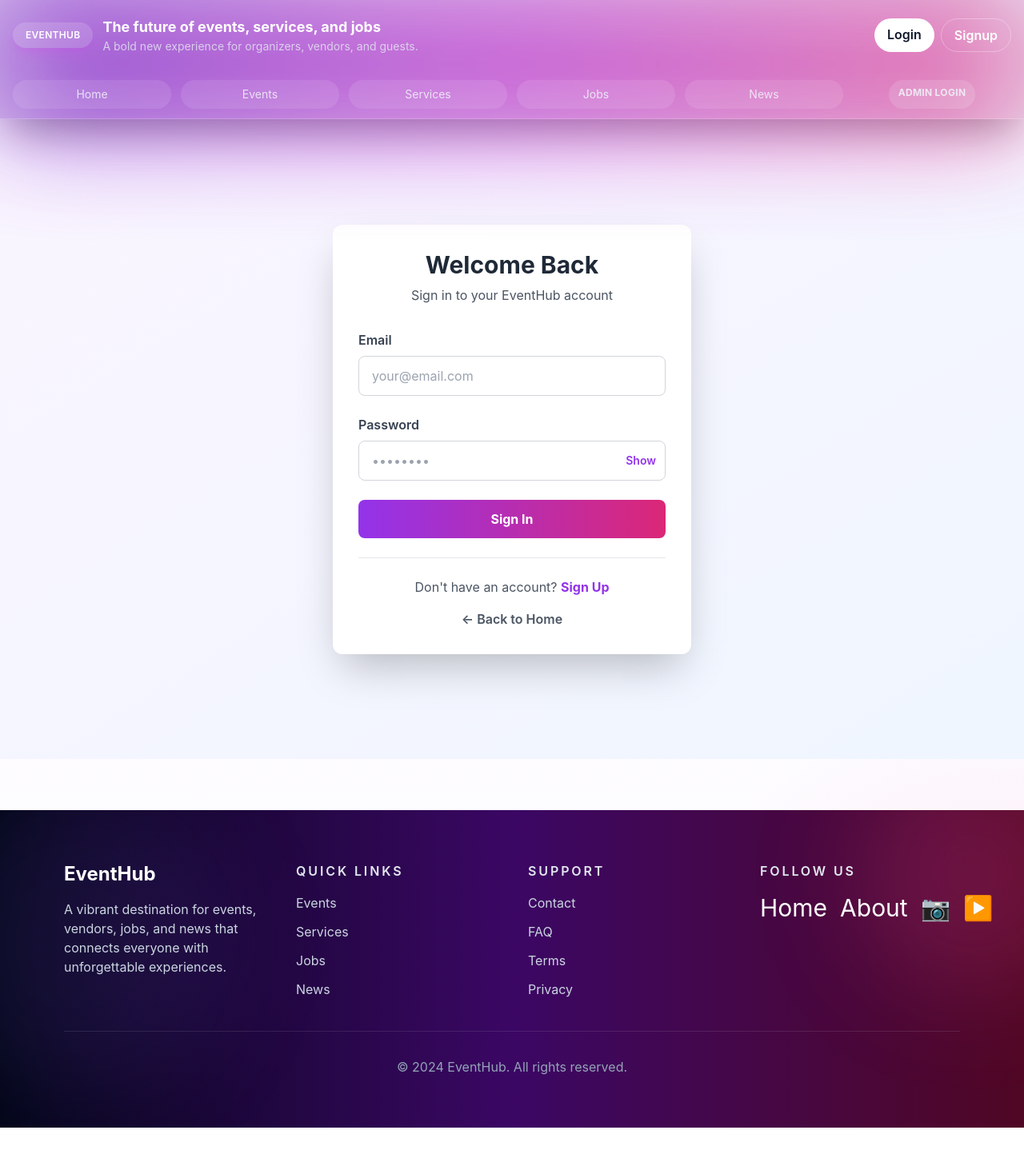
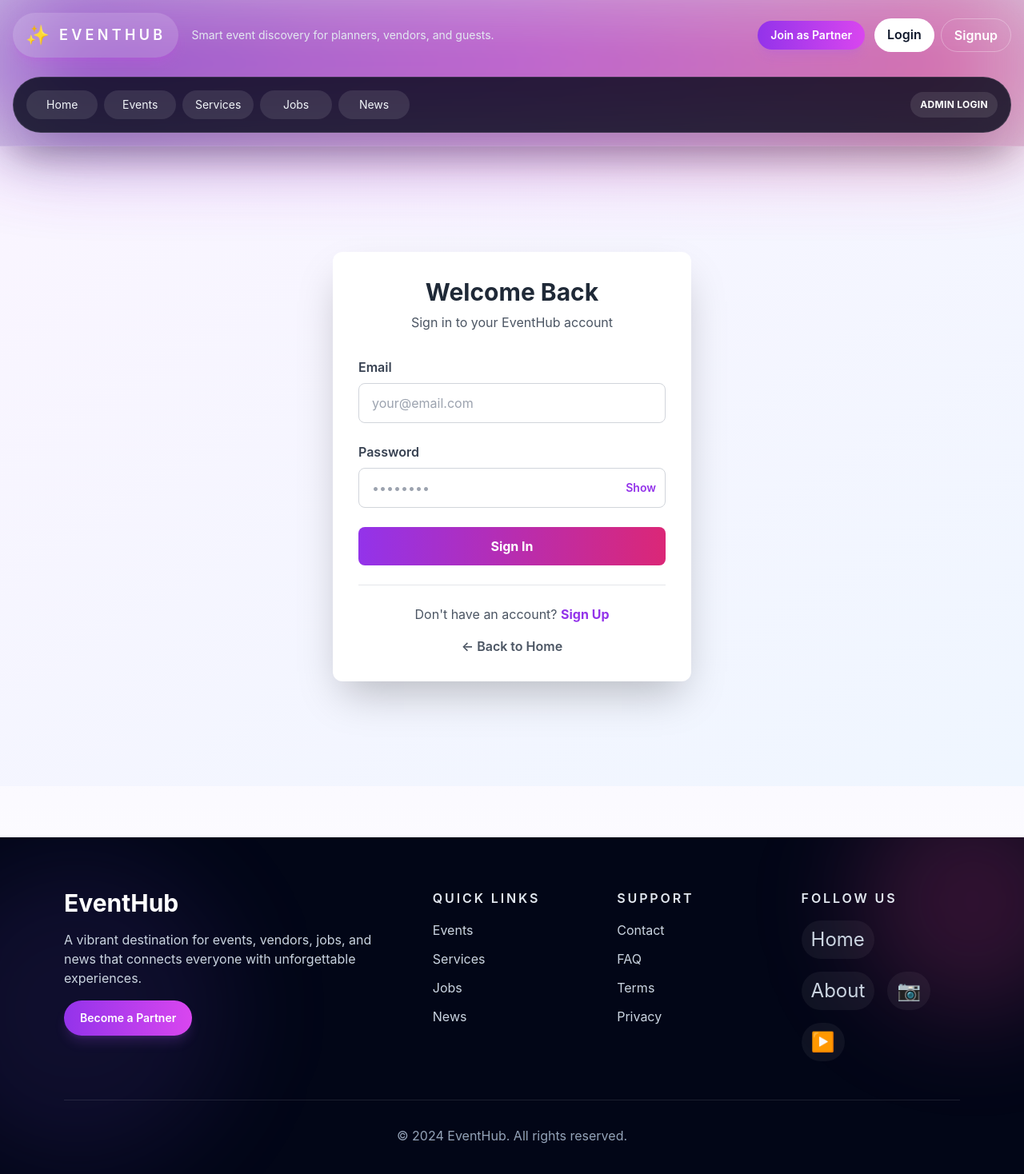
Before and after one commit to vishwa31-tech/credit-frontend, a React (Create React App) app: page /login in a window 1280 px wide. Shown: the top 1468 px of the page at 80% size. Before the commit the page ends 1410 px from the top, so only its background shows below. Built offline with nearby package versions, Linux system fonts and the light colour scheme; the HTML template or start-up script is replaced by a standard one.

Commit message:
update designs

```diff
--- a/src/components/Footer.js
+++ b/src/components/Footer.js
@@ -3,43 +3,95 @@ import { Link } from 'react-router-dom';
 
 export default function Footer() {
   return (
-    <footer className="relative overflow-hidden bg-gradient-to-r from-slate-950 via-purple-950 to-pink-950 text-white py-16 mt-16">
+    <footer className="relative overflow-hidden bg-slate-950 text-white py-16 mt-16">
       <div className="absolute -right-20 -top-16 w-72 h-72 rounded-full bg-pink-500/20 blur-3xl" />
       <div className="absolute -left-24 bottom-10 w-96 h-96 rounded-full bg-violet-500/10 blur-3xl" />
       <div className="relative max-w-6xl mx-auto px-4">
-        <div className="grid grid-cols-1 md:grid-cols-4 gap-10 mb-10">
-          <div>
-            <h3 className="text-2xl font-bold mb-4">EventHub</h3>
-            <p className="text-slate-300">A vibrant destination for events, vendors, jobs, and news that connects everyone with unforgettable experiences.</p>
+        <div className="grid grid-cols-1 lg:grid-cols-5 gap-8 mb-12">
+          <div className="lg:col-span-2 space-y-4">
+            <h3 className="text-3xl font-bold">EventHub</h3>
+            <p className="text-slate-300 max-w-xl">
+              A vibrant destination for events, vendors, jobs, and news that connects everyone with unforgettable experiences.
+            </p>
+            <Link
+              to="/role-selection"
+              className="inline-flex items-center rounded-full bg-gradient-to-r from-purple-600 to-fuchsia-500 px-5 py-3 text-sm font-semibold text-white shadow-lg shadow-purple-500/20 hover:from-purple-500 hover:to-fuchsia-400 transition"
+            >
+              Become a Partner
+            </Link>
           </div>
+
           <div>
             <h4 className="font-semibold mb-4 uppercase tracking-[0.18em] text-slate-200">Quick Links</h4>
             <ul className="space-y-3 text-slate-300">
-              <li><Link to="/events" className="hover:text-white transition">Events</Link></li>
-              <li><Link to="/businesses" className="hover:text-white transition">Services</Link></li>
-              <li><Link to="/jobs" className="hover:text-white transition">Jobs</Link></li>
-              <li><Link to="/news" className="hover:text-white transition">News</Link></li>
+              <li>
+                <Link to="/events" className="hover:text-white transition">
+                  Events
+                </Link>
+              </li>
+              <li>
+                <Link to="/businesses" className="hover:text-white transition">
+                  Services
+                </Link>
+              </li>
+              <li>
+                <Link to="/jobs" className="hover:text-white transition">
+                  Jobs
+                </Link>
+              </li>
+              <li>
+                <Link to="/news" className="hover:text-white transition">
+                  News
+                </Link>
+              </li>
             </ul>
           </div>
+
           <div>
             <h4 className="font-semibold mb-4 uppercase tracking-[0.18em] text-slate-200">Support</h4>
             <ul className="space-y-3 text-slate-300">
-              <li to="/"><a href="#" className="hover:text-white transition">Contact</a></li>
-              <li to="/"><a href="#" className="hover:text-white transition">FAQ</a></li>
-              <li to="/"><a href="#" className="hover:text-white transition">Terms</a></li>
-              <li to="/"><a href="#" className="hover:text-white transition">Privacy</a></li>
+              <li>
+                <a href="#" className="hover:text-white transition">
+                  Contact
+                </a>
+              </li>
+              <li>
+                <a href="#" className="hover:text-white transition">
+                  FAQ
+                </a>
+              </li>
+              <li>
+                <a href="#" className="hover:text-white transition">
+                  Terms
+                </a>
+              </li>
+              <li>
+                <a href="#" className="hover:text-white transition">
+                  Privacy
+                </a>
+              </li>
             </ul>
           </div>
+
           <div>
             <h4 className="font-semibold mb-4 uppercase tracking-[0.18em] text-slate-200">Follow Us</h4>
-            <div className="flex gap-4 text-3xl">
-              <a href="#" className="hover:text-pink-400 transition">Home</a>
-              <a href="#" className="hover:text-sky-400 transition">About</a>
-              <a href="#" className="hover:text-pink-300 transition">📷</a>
-              <a href="#" className="hover:text-rose-400 transition">▶️</a>
+            <div className="flex flex-wrap gap-4 text-2xl text-slate-300">
+              <a href="#" className="rounded-full bg-white/5 px-3 py-2 hover:bg-white/10 transition">
+                Home
+              </a>
+              <a href="#" className="rounded-full bg-white/5 px-3 py-2 hover:bg-white/10 transition">
+                About
+              </a>
+              <a href="#" className="rounded-full bg-white/5 px-3 py-2 hover:bg-white/10 transition">
+                📷
+              </a>
+              <a href="#" className="rounded-full bg-white/5 px-3 py-2 hover:bg-white/10 transition">
+                ▶️
+              </a>
             </div>
           </div>
         </div>
+
         <div className="border-t border-white/10 pt-8 text-center text-slate-400">
           <p>© 2024 EventHub. All rights reserved.</p>
         </div>
--- a/src/components/Navbar.js
+++ b/src/components/Navbar.js
@@ -1,10 +1,20 @@
 import React, { useState, useEffect } from 'react';
-import { Link, useNavigate } from 'react-router-dom';
+import { Link, useNavigate, useLocation } from 'react-router-dom';
+
+const navLinks = [
+  { to: '/', label: 'Home' },
+  { to: '/events', label: 'Events' },
+  { to: '/businesses', label: 'Services' },
+  { to: '/jobs', label: 'Jobs' },
+  { to: '/news', label: 'News' },
+];
 
 export default function Navbar() {
   const navigate = useNavigate();
+  const location = useLocation();
   const [user, setUser] = useState(null);
   const [dropdownOpen, setDropdownOpen] = useState(false);
+  const [menuOpen, setMenuOpen] = useState(false);
 
   useEffect(() => {
     const updateUser = () => {
@@ -33,22 +43,44 @@ export default function Navbar() {
     navigate('/');
   };
 
+  const isActive = (path) => {
+    if (path === '/') return location.pathname === '/';
+    return location.pathname.startsWith(path);
+  };
+
   return (
     <nav className="relative sticky top-0 z-50">
       <div className="absolute inset-x-0 top-0 h-40 bg-gradient-to-r from-purple-700 via-fuchsia-600 to-pink-500 blur-3xl opacity-80" />
-      <div className="relative border-b border-white/20 bg-slate-950/5 backdrop-blur-xl shadow-2xl">
-        <div className="max-w-7xl mx-auto px-4 py-5 flex flex-col md:flex-row md:items-center md:justify-between gap-4">
-          <div className="flex items-center gap-3">
-            <div className="bg-white/15 text-white rounded-2xl px-4 py-2 shadow-lg shadow-fuchsia-500/20 font-semibold uppercase tracking-wide text-xs">
-              EventHub
-            </div>
-            <div>
-              <h1 className="text-lg font-bold text-white">The future of events, services, and jobs</h1>
-              <p className="text-sm text-slate-200/80">A bold new experience for organizers, vendors, and guests.</p>
+      <div className="relative border-b border-white/10 bg-slate-950/10 backdrop-blur-xl shadow-2xl">
+        <div className="max-w-7xl mx-auto px-4 py-4 flex flex-col gap-4 lg:gap-6">
+          <div className="flex flex-wrap items-center justify-between gap-4">
+            <div className="flex items-center gap-4">
+              <Link
+                to="/"
+                className="inline-flex items-center gap-3 rounded-full bg-white/15 px-4 py-3 text-white shadow-lg shadow-fuchsia-500/15 transition hover:bg-white/20"
+              >
+                <span className="text-2xl">✨</span>
+                <span className="text-lg font-semibold uppercase tracking-[0.24em]">EventHub</span>
+              </Link>
+              <div className="hidden sm:block">
+                <p className="text-sm text-slate-200">Smart event discovery for planners, vendors, and guests.</p>
               </div>
             </div>
 
-          <div className="flex flex-wrap items-center gap-3 justify-end">
+            <div className="flex items-center gap-3">
+              <Link
+                to="/role-selection"
+                className="hidden sm:inline-flex items-center rounded-full bg-gradient-to-r from-purple-600 to-fuchsia-500 px-4 py-2 text-sm font-semibold text-white shadow-lg shadow-purple-500/20 transition hover:from-purple-500 hover:to-fuchsia-400"
+              >
+                Join as Partner
+              </Link>
+              <button
+                type="button"
+                onClick={() => setMenuOpen(!menuOpen)}
+                className="inline-flex items-center justify-center rounded-full border border-white/15 bg-white/10 px-3 py-2 text-white hover:bg-white/15 transition lg:hidden"
+              >
+                <span className="text-xl">{menuOpen ? '✕' : '☰'}</span>
+              </button>
               {user ? (
                 <div className="relative">
                   <button
@@ -79,11 +111,17 @@ export default function Navbar() {
                   )}
                 </div>
               ) : (
-              <div className="flex gap-2">
-                <Link to="/login" className="bg-white text-slate-900 px-4 py-2 rounded-full font-semibold hover:shadow-lg transition">
+                <div className="hidden sm:flex gap-2">
+                  <Link
+                    to="/login"
+                    className="bg-white text-slate-900 px-4 py-2 rounded-full font-semibold hover:shadow-lg transition"
+                  >
                     Login
                   </Link>
-                <Link to="/signup" className="border border-white/30 text-white px-4 py-2 rounded-full font-semibold hover:bg-white/10 transition">
+                  <Link
+                    to="/signup"
+                    className="border border-white/30 text-white px-4 py-2 rounded-full font-semibold hover:bg-white/10 transition"
+                  >
                     Signup
                   </Link>
                 </div>
@@ -91,27 +129,61 @@ export default function Navbar() {
             </div>
           </div>
 
-        <div className="max-w-7xl mx-auto px-4 py-3">
-          <div className="grid grid-cols-2 md:grid-cols-6 gap-3 text-sm text-slate-100/85">
-            <Link to="/" className="rounded-full px-4 py-2 bg-white/10 hover:bg-white/20 transition text-center">Home</Link>
-            <Link to="/events" className="rounded-full px-4 py-2 bg-white/10 hover:bg-white/20 transition text-center">Events</Link>
-            <Link to="/businesses" className="rounded-full px-4 py-2 bg-white/10 hover:bg-white/20 transition text-center">Services</Link>
-            <Link to="/jobs" className="rounded-full px-4 py-2 bg-white/10 hover:bg-white/20 transition text-center">Jobs</Link>
-            <Link to="/news" className="rounded-full px-4 py-2 bg-white/10 hover:bg-white/20 transition text-center">News</Link>
-            <div className="flex flex-wrap justify-center gap-2">
+          <div className={`overflow-hidden rounded-full border border-white/10 bg-slate-950/80 shadow-2xl shadow-slate-900/20 transition-all duration-300 ${menuOpen ? 'max-h-96' : 'max-h-0'} lg:max-h-full`}>
+            <div className="grid gap-3 px-4 py-4 lg:grid-cols-[auto_1fr] lg:items-center lg:justify-between">
+              <div className="grid grid-cols-2 md:grid-cols-5 gap-2">
+                {navLinks.map((link) => (
+                  <Link
+                    key={link.to}
+                    to={link.to}
+                    className={`rounded-full px-4 py-2 text-center text-sm transition ${isActive(link.to) ? 'bg-white text-slate-950 shadow-sm' : 'bg-white/10 text-slate-100 hover:bg-white/20'}`}
+                    onClick={() => setMenuOpen(false)}
+                  >
+                    {link.label}
+                  </Link>
+                ))}
+              </div>
+
+              <div className="flex flex-wrap items-center gap-2 justify-end">
                 {user?.role === 'vendor' && (
                   <>
-                  <Link to="/events/create" className="rounded-full bg-fuchsia-500 px-3 py-2 text-xs font-bold uppercase tracking-wide hover:bg-fuchsia-400 transition">+ Event</Link>
-                  <Link to="/businesses/create" className="rounded-full bg-cyan-500 px-3 py-2 text-xs font-bold uppercase tracking-wide hover:bg-cyan-400 transition">+ Service</Link>
-                  <Link to="/jobs/create" className="rounded-full bg-violet-500 px-3 py-2 text-xs font-bold uppercase tracking-wide hover:bg-violet-400 transition">+ Job</Link>
+                    <Link
+                      to="/events/create"
+                      className="rounded-full bg-fuchsia-500 px-3 py-2 text-xs font-bold uppercase tracking-wide text-white hover:bg-fuchsia-400 transition"
+                    >
+                      + Event
+                    </Link>
+                    <Link
+                      to="/businesses/create"
+                      className="rounded-full bg-cyan-500 px-3 py-2 text-xs font-bold uppercase tracking-wide text-white hover:bg-cyan-400 transition"
+                    >
+                      + Service
+                    </Link>
+                    <Link
+                      to="/jobs/create"
+                      className="rounded-full bg-violet-500 px-3 py-2 text-xs font-bold uppercase tracking-wide text-white hover:bg-violet-400 transition"
+                    >
+                      + Job
+                    </Link>
                   </>
                 )}
                 {user?.role === 'admin' && (
-                <Link to="/admin" className="rounded-full bg-slate-100/15 px-3 py-2 text-xs font-bold uppercase tracking-wide hover:bg-slate-100/25 transition">Admin</Link>
+                  <Link
+                    to="/admin"
+                    className="rounded-full bg-white/10 px-3 py-2 text-xs font-bold uppercase tracking-wide text-white hover:bg-white/20 transition"
+                  >
+                    Admin
+                  </Link>
                 )}
                 {!user && (
-                <Link to="/admin-login" className="rounded-full bg-slate-100/15 px-3 py-2 text-xs font-bold uppercase tracking-wide hover:bg-slate-100/25 transition">Admin Login</Link>
+                  <Link
+                    to="/admin-login"
+                    className="rounded-full bg-white/10 px-3 py-2 text-xs font-bold uppercase tracking-wide text-white hover:bg-white/20 transition"
+                  >
+                    Admin Login
+                  </Link>
                 )}
+              </div>
             </div>
           </div>
         </div>
--- a/src/index.css
+++ b/src/index.css
@@ -12,15 +12,18 @@
   box-sizing: border-box;
 }
 
+html {
+  scroll-behavior: smooth;
+}
+
 body {
   min-height: 100vh;
-  font-family: -apple-system, BlinkMacSystemFont, 'Segoe UI', 'Roboto', 'Oxygen',
-    'Ubuntu', 'Cantarell', 'Fira Sans', 'Droid Sans', 'Helvetica Neue',
-    sans-serif;
-  color: #1f2937;
-  background: radial-gradient(circle at top left, rgba(147, 51, 234, 0.18), transparent 26%),
-    radial-gradient(circle at bottom right, rgba(236, 72, 153, 0.16), transparent 28%),
-    linear-gradient(180deg, #f8f4ff 0%, #ffffff 100%);
+  font-family: 'Inter', -apple-system, BlinkMacSystemFont, 'Segoe UI', 'Roboto', 'Oxygen',
+    'Ubuntu', 'Cantarell', 'Fira Sans', 'Droid Sans', 'Helvetica Neue', sans-serif;
+  color: #0f172a;
+  background: radial-gradient(circle at top left, rgba(168, 85, 247, 0.12), transparent 20%),
+    radial-gradient(circle at 100% 10%, rgba(236, 72, 153, 0.12), transparent 18%),
+    linear-gradient(180deg, #f3f0ff 0%, #ffffff 100%);
   -webkit-font-smoothing: antialiased;
   -moz-osx-font-smoothing: grayscale;
 }
@@ -40,6 +43,16 @@ textarea:focus {
 }
 
 ::selection {
-  background: rgba(147, 51, 234, 0.18);
-  color: #1f2937;
+  background: rgba(168, 85, 247, 0.18);
+  color: #0f172a;
 }
+
+img {
+  display: block;
+  max-width: 100%;
+}
+
+::placeholder {
+  color: #94a3b8;
+  opacity: 1;
+}
--- a/src/pages/Home.js
+++ b/src/pages/Home.js
@@ -1,6 +1,13 @@
 import React, { useState, useEffect } from 'react';
 import { Link } from 'react-router-dom';
 import { eventService } from '../services/api';
+
+const quickTiles = [
+  { title: 'Events', to: '/events', icon: '🎉' },
+  { title: 'Services', to: '/businesses', icon: '🛎️' },
+  { title: 'Jobs', to: '/jobs', icon: '💼' },
+  { title: 'News', to: '/news', icon: '📰' },
+];
 
 export default function Home() {
   const [events, setEvents] = useState([]);
@@ -18,7 +25,7 @@ export default function Home() {
       <section className="relative min-h-screen bg-gradient-to-br from-purple-800 via-fuchsia-700 to-pink-500 text-white overflow-hidden">
         <div className="absolute -left-24 top-24 w-72 h-72 rounded-full bg-white/15 blur-3xl" />
         <div className="absolute right-0 top-32 w-96 h-96 rounded-full bg-cyan-400/20 blur-3xl" />
-        <div className="relative max-w-6xl mx-auto px-4 py-28">
+        <div className="relative max-w-7xl mx-auto px-4 py-28">
           <div className="grid grid-cols-1 lg:grid-cols-2 gap-10 items-center">
             <div className="space-y-8">
               <div className="inline-flex items-center gap-2 rounded-full bg-white/15 px-4 py-2 text-sm uppercase tracking-[0.24em] text-white/90 shadow-lg shadow-black/20">
@@ -57,6 +64,19 @@ export default function Home() {
               </div>
             </div>
           </div>
+
+          <div className="mt-12 grid grid-cols-2 sm:grid-cols-4 gap-3">
+            {quickTiles.map((tile) => (
+              <Link
+                key={tile.title}
+                to={tile.to}
+                className="rounded-3xl border border-white/15 bg-white/10 px-4 py-4 text-center text-sm font-semibold text-white transition hover:-translate-y-1 hover:bg-white/20"
+              >
+                <div className="text-3xl mb-2">{tile.icon}</div>
+                <div>{tile.title}</div>
+              </Link>
+            ))}
+          </div>
         </div>
       </section>
 
@@ -77,7 +97,7 @@ export default function Home() {
             {loading ? (
               <div className="col-span-full text-center py-12 text-slate-500">Loading events...</div>
             ) : (
-              events.map(event => (
+              events.map((event) => (
                 <Link key={event._id} to={`/events/${event._id}`}>
                   <div className="group overflow-hidden rounded-[2rem] bg-white shadow-2xl shadow-slate-200 transition hover:-translate-y-1 hover:shadow-purple-300/40">
                     <div className="relative h-48 bg-gradient-to-br from-fuchsia-500 via-purple-600 to-indigo-600 flex items-center justify-center text-white text-5xl font-bold">
@@ -90,7 +110,7 @@ export default function Home() {
                       <p className="mt-3 text-slate-600 line-clamp-3">{event.description.substring(0, 80)}...</p>
                       <div className="mt-6 flex items-center justify-between gap-3 text-slate-700">
                         <span className="font-semibold">${event.price}</span>
-                        <span className="rounded-full bg-slate-100 px-3 py-1 text-sm">{event.location.city}</span>
+                        <span className="rounded-full bg-slate-100 px-3 py-1 text-sm text-slate-700">{event.location.city}</span>
                       </div>
                     </div>
                   </div>
@@ -111,7 +131,7 @@ export default function Home() {
             { title: 'Events', icon: '🎉', desc: 'Launch memorable celebrations with premium vendors.' },
             { title: 'Catering', icon: '🍽️', desc: 'Choose top catering services for every budget.' },
             { title: 'Jobs', icon: '💼', desc: 'Find event roles that pay well and feel exciting.' },
-            { title: 'News', icon: '📰', desc: 'Stay in the loop with the freshest industry updates.' }
+            { title: 'News', icon: '📰', desc: 'Stay in the loop with the freshest industry updates.' },
           ].map((service, idx) => (
             <div key={idx} className="rounded-[2rem] border border-white/80 bg-white/80 p-8 shadow-2xl shadow-slate-200 backdrop-blur-xl transition hover:-translate-y-1">
               <div className="text-5xl mb-4">{service.icon}</div>
```
Lines whose indentation alone changed are shown as unchanged.
